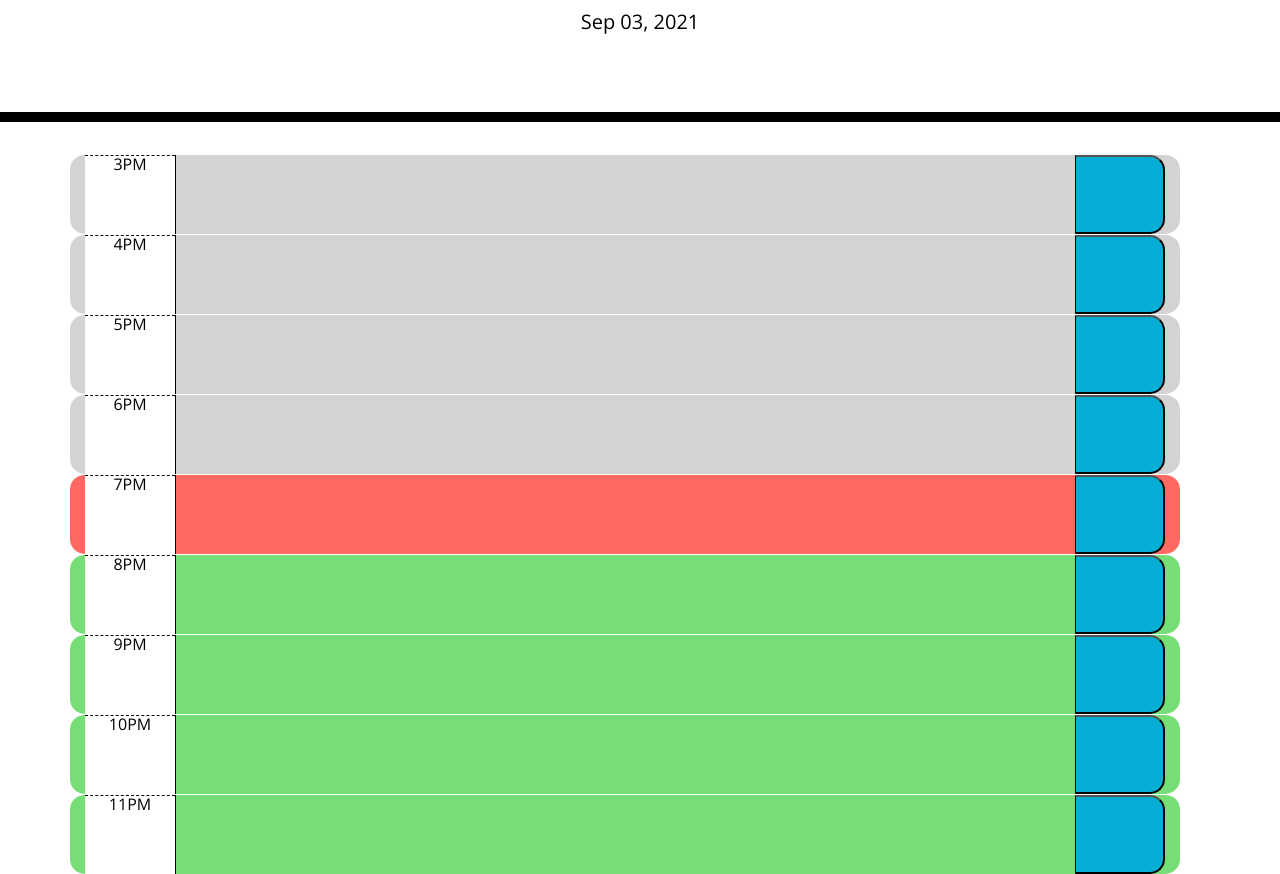
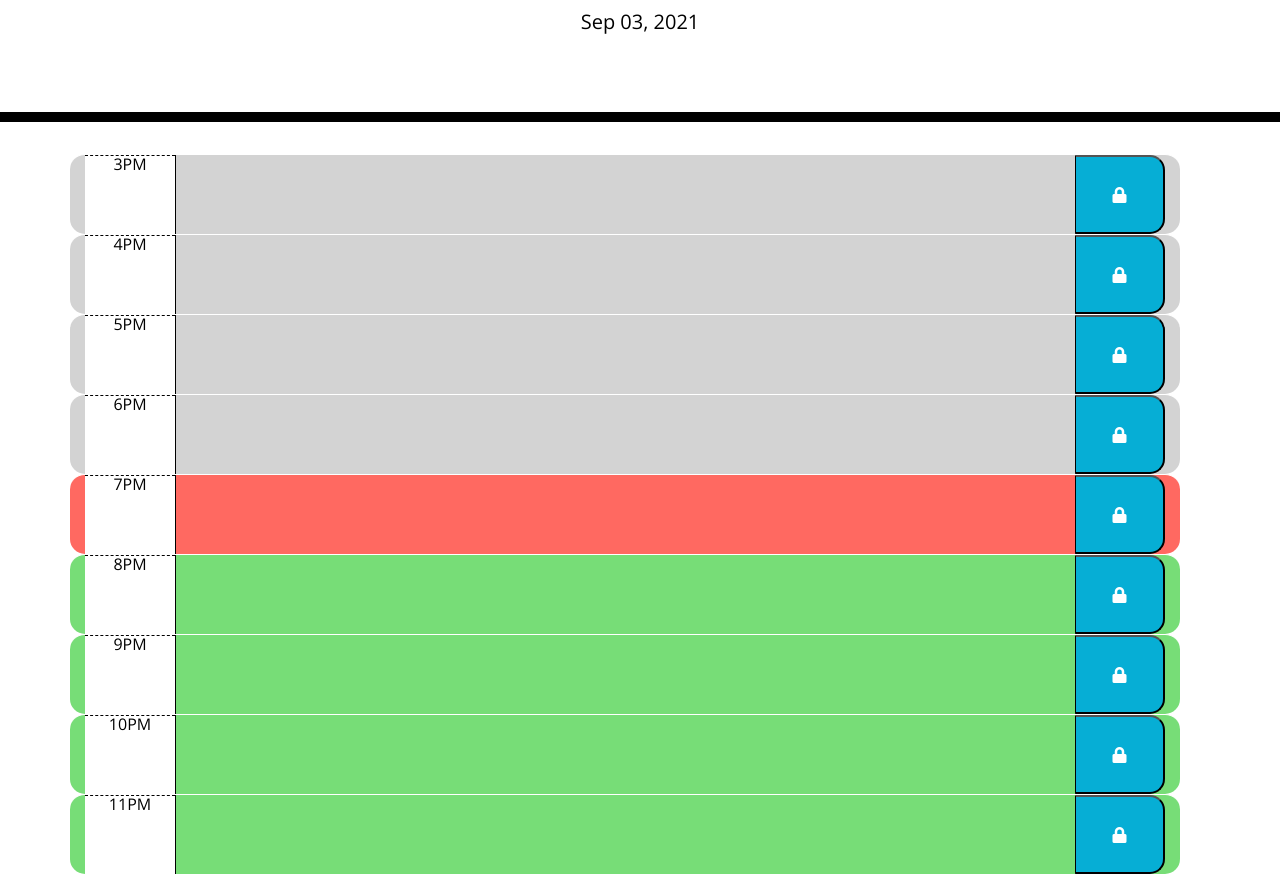
Before and after one commit to alexdmacon/work-day-scheduler, a plain HTML site: page index.html in a window 1280 px wide. Shown: the part 182-1056 px from the top of the page. Drawn offline with nearby package versions, Linux system fonts and the light colour scheme.

Commit message:
added lock icon to save buttons

```diff
--- a/assets/script.js
+++ b/assets/script.js
@@ -27,37 +27,37 @@ displayDate();
 // Change text block color depending on time of day
 function colorCodeBlocks(){
 
-// Call this function to each individual time block div
+// Here comes a method that will run on each individual time block div
     timeBlockEls.each(function () {
 
-// parse each individual time block and turn its HTML-defined id (a number corresponding to a military-time hour, in this case) into an integer that we can subsequently refer to using timeBlockHour
+// parse each individual time block div (aka "this") and turn its HTML-defined id attribute (a number corresponding to a military-time hour, in this case) into an integer that we can subsequently refer to using the newly defined variable timeBlockHour
         var timeBlockHour = parseInt($(this).attr("id"));
         console.log(timeBlockHour);
 
-// compare each individual time block id to the current hour and apply or remove the corresponding background color class to said text block
+// compare each individual time block id to the current hour and apply or remove the corresponding background color class to said text block (aka "this")
         if (timeBlockHour < currentHour) {
+            $(this).addClass("past");
             $(this).removeClass("future");
             $(this).removeClass("present");
-            $(this).addClass("past");
         }
         else if (timeBlockHour == currentHour) {
+            $(this).addClass("present");
             $(this).removeClass("past");
             $(this).removeClass("future");
-            $(this).addClass("present");
         }
         else {
+            $(this).addClass("future");
             $(this).removeClass("present");
             $(this).removeClass("past");
-            $(this).addClass("future");
     }
     }
     )
 }
+
 colorCodeBlocks()
 
 // Clicking save buttons calls saveSchedule function
 saveBtn.on("click", saveSchedule);
-
 
 function saveSchedule(){
 
@@ -69,9 +69,9 @@ function saveSchedule(){
 
 // Saves the above variables to localStorage as corresponding key and value, respectively
     localStorage.setItem(timeBlockID, inputValue);
-}
+};
 
-// uses jquery and DOM to select individual textarea elements by id, retrieves data stored in local storage associated with corresponding key, puts it as the value in respective textarea element. If no data stored, no value will be pulled.
+// uses jquery and DOM to select individual textarea elements by id, retrieves data stored in local storage associated with corresponding key, then puts it as the value in respective textarea element. If no data stored, no value will be pulled.
 function retrieveSchedule(){
     $("#15 textarea").val(localStorage.getItem("15"));
     $("#16 textarea").val(localStorage.getItem("16"));
@@ -87,4 +87,4 @@ function retrieveSchedule(){
 retrieveSchedule();
 
 
-console.log(currentHour)
+console.log(currentHour);
--- a/index.html
+++ b/index.html
@@ -34,47 +34,47 @@
       <div id="15" class="row time-block col-12">
         <div class="hour col-1">3PM</div>
         <textarea class="col-10 description"></textarea>
-        <button class="saveBtn col-1"></button>
+        <button class="saveBtn col-1 fas fa-lock"></button>
       </div>
       <div id="16" class="row time-block col-12">
         <div class="hour col-1">4PM</div>
         <textarea class="col-10 description"></textarea>
-        <button class="saveBtn col-1"></button>
+        <button class="saveBtn col-1 fas fa-lock"></button>
       </div>
       <div id="17" class="row time-block col-12">
         <div class="hour col-1">5PM</div>
         <textarea class="col-10 description"></textarea>
-        <button class="saveBtn col-1"></button>
+        <button class="saveBtn col-1 fas fa-lock"></button>
       </div>
       <div id="18" class="row time-block col-12">
         <div class="hour col-1">6PM</div>
         <textarea class="col-10 description"></textarea>
-        <button class="saveBtn col-1"></button>
+        <button class="saveBtn col-1 fas fa-lock"></button>
       </div>
       <div id="19" class="row time-block col-12">
         <div class="hour col-1">7PM</div>
         <textarea class="col-10 description"></textarea>
-        <button class="saveBtn col-1"></button>
+        <button class="saveBtn col-1 fas fa-lock"></button>
       </div>
       <div id="20" class="row time-block col-12">
         <div class="hour col-1">8PM</div>
         <textarea class="col-10 description"></textarea>
-        <button class="saveBtn col-1"></button>
+        <button class="saveBtn col-1 fas fa-lock"></button>
       </div>
       <div id="21" class="row time-block col-12">
         <div class="hour col-1">9PM</div>
         <textarea class="col-10 description"></textarea>
-        <button class="saveBtn col-1"></button>
+        <button class="saveBtn col-1 fas fa-lock"></button>
       </div>
       <div id="22" class="row time-block col-12">
         <div class="hour col-1">10PM</div>
         <textarea class="col-10 description"></textarea>
-        <button class="saveBtn col-1"></button>
+        <button class="saveBtn col-1 fas fa-lock"></button>
       </div>
       <div id="23" class="row time-block col-12">
         <div class="hour col-1">11PM</div>
         <textarea class="col-10 description"></textarea>
-        <button class="saveBtn col-1"></button>
+        <button class="saveBtn col-1 fas fa-lock"></button>
       </div>
 
 
```
